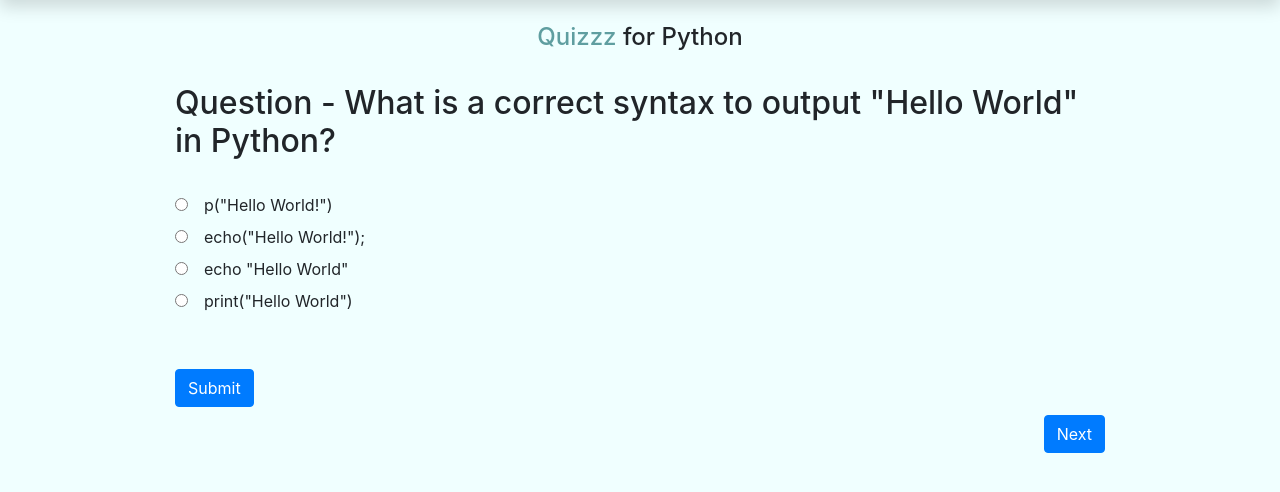
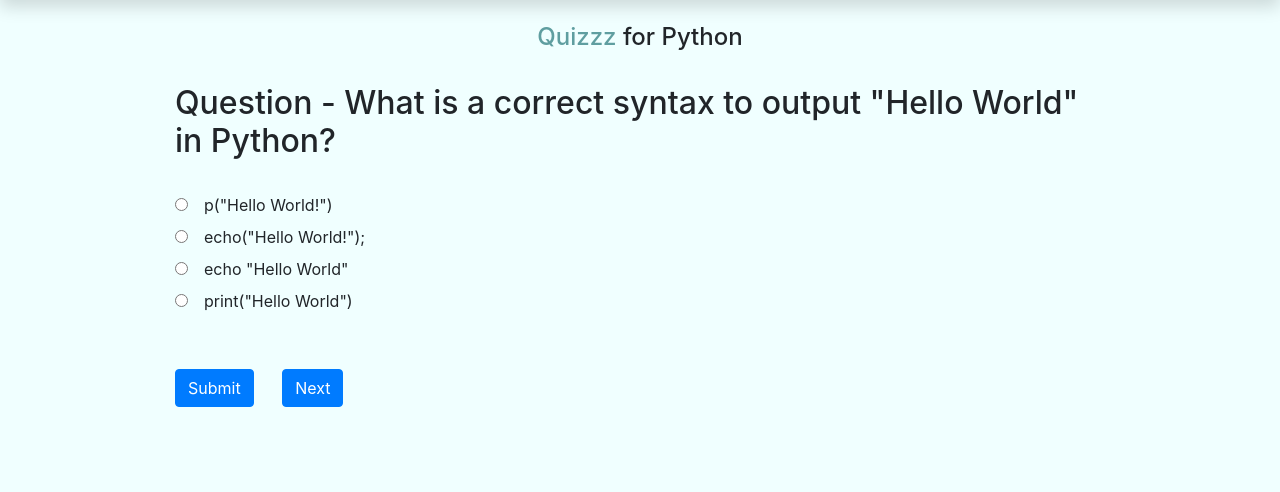
Before and after one commit to ajeethkumar-2/QuizzzApp, a Django app: page /quiz/1 in a window 1280 px wide. Shown: the part 73-565 px from the top of the page. Run offline with Django 3.2, Linux system fonts and the light colour scheme; data comes from the database, SQL or seed files in the repository; both versions use the stored data as it was after the commit; some libraries are stand-ins or nearby versions.

Commit message:
initial-commit

```diff
--- a/templates/quiz.html
+++ b/templates/quiz.html
@@ -22,24 +22,25 @@
                <b><label id="correct_ans" class="rb mb-2" style="display: none; color: green;">Correct Answer is : {{q.answer}}</label></b>
             </div>
     {% endfor %}
-             <div class="form-group">
+
                  <div>
                    <b><label id="user_answer"></label></b><br>
                  </div>
-                 <div>
+                 <div  class="row row-cols-1 row-cols-sm-2">
+                     <div class="col mb-4">
                          <br><input  class="btn btn-primary" type="submit" value="Submit" id="save_ans" onclick="getAnswer();">
-                 </div>
 
-                 <div class="paginator mt-2">
                             {% if questions.has_next %}
-                            <a href="?page={{ questions.next_page_number }}"><button class="btn btn-primary float-right"
+                                <a href="?page={{ questions.next_page_number }}"><button class="btn btn-primary ml-4"
                                                                                         id="submitAnswer">Next</button> </a>
                             {% else %}
-                         <a href="{% url 'result' %}"><button class="btn btn-primary float-right"
+                             <a href="{% url 'result' %}"><button class="btn btn-primary ml-4"
                                                                                         id="submitQuiz">End Quiz</button> </a>
 
                             {% endif %}
+
                      </div>
                  </div>
+
 </div>
 {% endblock %}
```
Also changed, not shown: db.sqlite3. Lines whose indentation alone changed are shown as unchanged.
